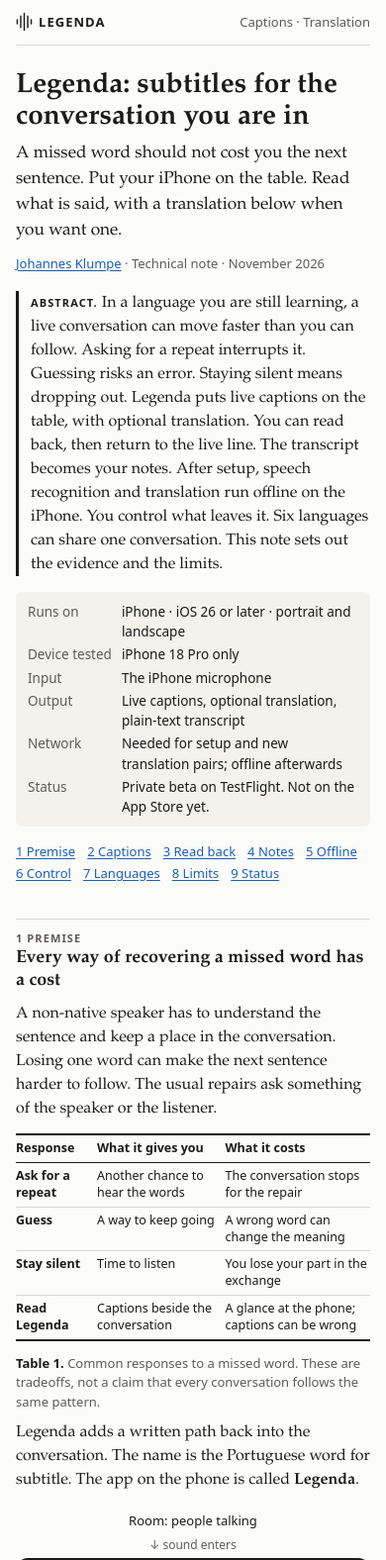
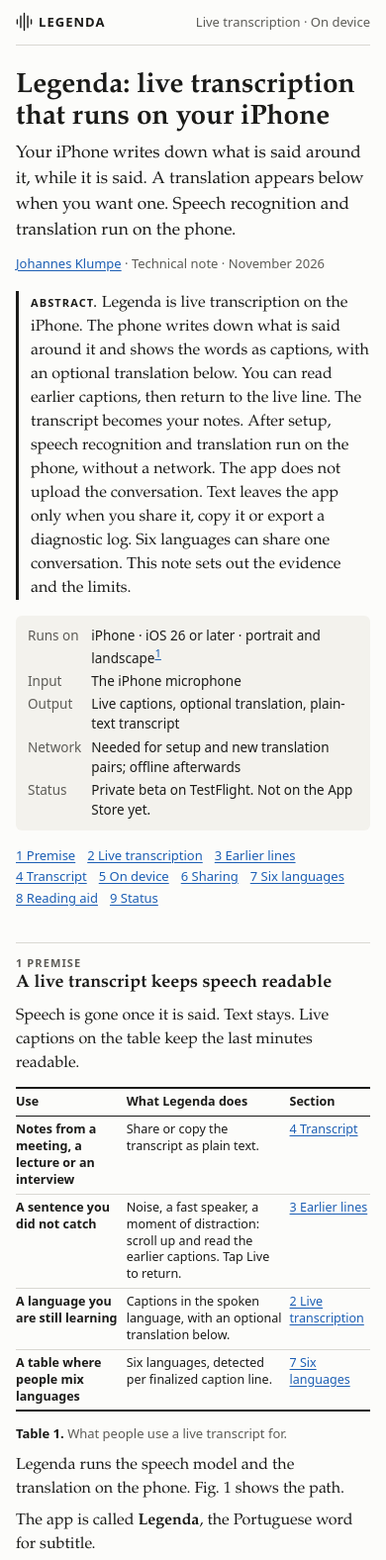
Before and after one commit to kjhnns/legendas-website, a plain HTML site: page index.html in a window 390 px wide. Shown: the top 1576 px of the page at 99% size. Drawn offline with Linux system fonts and the light colour scheme.

Commit message:
site: universal framing (live transcription that runs on the iPhone), device footnote
Owner feedback: less drama about the language-learning problem, a
universal live-transcription page, no focus on one iPhone model.

New title, deck, abstract and premise. Table 1 lists four uses; a
language you are still learning is one of them. Neutral section
headlines. The iPhone model name is gone; one footnote says that
physical testing used one phone with the A20 Pro chip.

Codex peer review: round 2 found one high finding (title and abstract
overstated the privacy guarantee) and two smaller ones, all fixed;
round 3 has no findings.

Co-Authored-By: Claude Fable 5.2 <noreply@anthropic.com>

```diff
--- a/index.html
+++ b/index.html
@@ -3,10 +3,10 @@
 <head>
 <meta charset="utf-8">
 <meta name="viewport" content="width=device-width, initial-scale=1">
-<title>Legenda: subtitles for the conversation you are in</title>
-<meta name="description" content="Live captions and optional translation on your iPhone. Read back, share the transcript, and keep the conversation on your phone. Offline after setup. Private beta.">
-<meta property="og:title" content="Legenda: subtitles for the conversation you are in">
-<meta property="og:description" content="Follow a conversation, read back a missed line, and take the transcript with you. Captions and translation run on the iPhone. Offline after setup.">
+<title>Legenda: live transcription that runs on your iPhone</title>
+<meta name="description" content="Live transcription on your iPhone, with optional translation. Read back and share the transcript. Speech recognition and translation run on the phone. Offline after setup. Private beta.">
+<meta property="og:title" content="Legenda: live transcription that runs on your iPhone">
+<meta property="og:description" content="Your iPhone writes down what is said around it, while it is said. Read back and share the transcript. Speech recognition and optional translation run on the phone. Offline after setup.">
 <meta property="og:type" content="website">
 <meta property="og:url" content="https://legendas.johannesklumpe.com/">
 <link rel="canonical" href="https://legendas.johannesklumpe.com/">
@@ -76,37 +76,37 @@ footer{margin-top:2.5rem;padding-top:.8rem;border-top:1px solid var(--rule);font
 <body>
 <header>
 <span><svg viewBox="0 0 24 28" aria-hidden="true"><path d="M2 11v6m5-11v16m5-20v24m5-20v16m5-11v6"/></svg><b>LEGENDA</b></span>
-<span>Captions · Translation</span>
+<span>Live transcription · On device</span>
 </header>
 <main>
-<h1>Legenda: subtitles for the conversation you are in</h1>
-<p class="deck">A missed word should not cost you the next sentence. Put your iPhone on the table. Read what is said, with a translation below when you want one.</p>
+<h1>Legenda: live transcription that runs on your iPhone</h1>
+<p class="deck">Your iPhone writes down what is said around it, while it is said. A translation appears below when you want one. Speech recognition and translation run on the phone.</p>
 <p class="by"><a href="https://johannesklumpe.com">Johannes Klumpe</a> · Technical note · November 2026</p>
-<p class="abstract"><b>Abstract.</b> In a language you are still learning, a live conversation can move faster than you can follow. Asking for a repeat interrupts it. Guessing risks an error. Staying silent means dropping out. Legenda puts live captions on the table, with optional translation. You can read back, then return to the live line. The transcript becomes your notes. After setup, speech recognition and translation run offline on the iPhone. You control what leaves it. Six languages can share one conversation. This note sets out the evidence and the limits.</p>
+<p class="abstract"><b>Abstract.</b> Legenda is live transcription on the iPhone. The phone writes down what is said around it and shows the words as captions, with an optional translation below. You can read earlier captions, then return to the live line. The transcript becomes your notes. After setup, speech recognition and translation run on the phone, without a network. The app does not upload the conversation. Text leaves the app only when you share it, copy it or export a diagnostic log. Six languages can share one conversation. This note sets out the evidence and the limits.</p>
 <dl class="facts">
-<dt>Runs on</dt><dd>iPhone · iOS 26 or later · portrait and landscape</dd>
-<dt>Device tested</dt><dd>iPhone 18 Pro only</dd>
+<dt>Runs on</dt><dd>iPhone · iOS 26 or later · portrait and landscape<sup><a href="#fn1">1</a></sup></dd>
 <dt>Input</dt><dd>The iPhone microphone</dd>
 <dt>Output</dt><dd>Live captions, optional translation, plain-text transcript</dd>
 <dt>Network</dt><dd>Needed for setup and new translation pairs; offline afterwards</dd>
 <dt>Status</dt><dd>Private beta on TestFlight. Not on the App Store yet.</dd>
 </dl>
 <nav aria-label="Contents">
-<a href="#premise">1 Premise</a><a href="#captions">2 Captions</a><a href="#history">3 Read back</a><a href="#notes">4 Notes</a><a href="#offline">5 Offline</a><a href="#control">6 Control</a><a href="#languages">7 Languages</a><a href="#limits">8 Limits</a><a href="#status">9 Status</a>
+<a href="#premise">1 Premise</a><a href="#captions">2 Live transcription</a><a href="#history">3 Earlier lines</a><a href="#notes">4 Transcript</a><a href="#offline">5 On device</a><a href="#control">6 Sharing</a><a href="#languages">7 Six languages</a><a href="#limits">8 Reading aid</a><a href="#status">9 Status</a>
 </nav>
 
-<h2 id="premise"><small>1 Premise</small>Every way of recovering a missed word has a cost</h2>
-<p>A non-native speaker has to understand the sentence and keep a place in the conversation. Losing one word can make the next sentence harder to follow. The usual repairs ask something of the speaker or the listener.</p>
+<h2 id="premise"><small>1 Premise</small>A live transcript keeps speech readable</h2>
+<p>Speech is gone once it is said. Text stays. Live captions on the table keep the last minutes readable.</p>
 <div class="scroll" tabindex="0"><table>
-<thead><tr><th scope="col">Response</th><th scope="col">What it gives you</th><th scope="col">What it costs</th></tr></thead>
+<thead><tr><th scope="col">Use</th><th scope="col">What Legenda does</th><th scope="col">Section</th></tr></thead>
 <tbody>
-<tr><th scope="row">Ask for a repeat</th><td>Another chance to hear the words</td><td>The conversation stops for the repair</td></tr>
-<tr><th scope="row">Guess</th><td>A way to keep going</td><td>A wrong word can change the meaning</td></tr>
-<tr><th scope="row">Stay silent</th><td>Time to listen</td><td>You lose your part in the exchange</td></tr>
-<tr><th scope="row">Read Legenda</th><td>Captions beside the conversation</td><td>A glance at the phone; captions can be wrong</td></tr>
+<tr><th scope="row">Notes from a meeting, a lecture or an interview</th><td>Share or copy the transcript as plain text.</td><td><a href="#notes">4 Transcript</a></td></tr>
+<tr><th scope="row">A sentence you did not catch</th><td>Noise, a fast speaker, a moment of distraction: scroll up and read the earlier captions. Tap Live to return.</td><td><a href="#history">3 Earlier lines</a></td></tr>
+<tr><th scope="row">A language you are still learning</th><td>Captions in the spoken language, with an optional translation below.</td><td><a href="#captions">2 Live transcription</a></td></tr>
+<tr><th scope="row">A table where people mix languages</th><td>Six languages, detected per finalized caption line.</td><td><a href="#languages">7 Six languages</a></td></tr>
 </tbody></table></div>
-<p class="cap"><b>Table 1.</b> Common responses to a missed word. These are tradeoffs, not a claim that every conversation follows the same pattern.</p>
-<p>Legenda adds a written path back into the conversation. The name is the Portuguese word for subtitle. The app on the phone is called <b>Legenda</b>.</p>
+<p class="cap"><b>Table 1.</b> What people use a live transcript for.</p>
+<p>Legenda runs the speech model and the translation on the phone. Fig. 1 shows the path.</p>
+<p>The app is called <b>Legenda</b>, the Portuguese word for subtitle.</p>
 <figure>
 <div class="flow" role="group" aria-label="Conversation processing after setup. Sound from the room enters the iPhone microphone. Voice detection and the speech model produce captions. Optional translation and captions appear on screen. Sharing, copying and exporting a diagnostic log are explicit user actions. Only they make conversation text available outside the app.">
 <p>Room: people talking</p>
@@ -125,7 +125,7 @@ footer{margin-top:2.5rem;padding-top:.8rem;border-top:1px solid var(--rule);font
 <figcaption><b>Fig. 1.</b> The conversation path after setup. Every processing box is inside the iPhone. The outgoing arrow is your choice to share. Copying the transcript is also explicit. Setup downloads are described in section 5.</figcaption>
 </figure>
 
-<h2 id="captions"><small>2 Claim 1</small>You can follow the words without asking the speaker to stop</h2>
+<h2 id="captions"><small>2 Claim 1</small>Speech becomes text while it is spoken</h2>
 <p>The phone lies on the table and listens through its microphone. Captions show what is said. Turn on <b>Translate</b> to split the screen: captions above, translation below in yellow. One menu selects the target language.</p>
 <p>Translation works on finalized caption lines. A line ends at a pause or at a length limit, so it can end in the middle of a sentence. The translation therefore trails the caption. It can also wait for a language download or for earlier lines. A line already in the target language appears unchanged. The screen stays awake while the app listens.</p>
 <figure>
@@ -136,9 +136,9 @@ footer{margin-top:2.5rem;padding-top:.8rem;border-top:1px solid var(--rule);font
 </div>
 <figcaption><b>Fig. 2.</b> Captions alone, optional translation, and the target language menu. All screenshots on this page show demo text. Tap an image to enlarge it.</figcaption>
 </figure>
-<p>In the author's field logs from one iPhone 18 Pro, a recognition pass took about <b>0.2 to 0.3 seconds</b>. Captions updated about every <b>1.5 seconds</b>. A pass time measures recognition work, not the delay from speaking a word to seeing it.</p>
+<p>In the author's field logs from the phone used for development, a recognition pass took about <b>0.2 to 0.3 seconds</b>.<sup><a href="#fn1">1</a></sup> Captions updated about every <b>1.5 seconds</b>. A pass time measures recognition work, not the delay from speaking a word to seeing it.</p>
 
-<h2 id="history"><small>3 Claim 2</small>A missed line stays within reach</h2>
+<h2 id="history"><small>3 Claim 2</small>Earlier lines stay within reach</h2>
 <p>Scroll up to read again what was said a minute ago. New lines do not pull you back while you read older captions. Tap <b>Live</b>, or scroll to the bottom, to return to the live line. Each pane scrolls on its own.</p>
 <div class="scroll" tabindex="0"><table>
 <thead><tr><th scope="col">Your action</th><th scope="col">What the view does</th></tr></thead>
@@ -165,7 +165,7 @@ footer{margin-top:2.5rem;padding-top:.8rem;border-top:1px solid var(--rule);font
 <figcaption><b>Fig. 4.</b> The transcript enters the standard iOS share sheet. This demo device shows Copy and Save to Files; destinations depend on the apps available on your phone.</figcaption>
 </figure>
 
-<h2 id="offline"><small>5 Claim 4</small>The conversation runs offline after setup</h2>
+<h2 id="offline"><small>5 Claim 4</small>Everything runs on the phone after setup</h2>
 <p>Speech recognition uses NVIDIA Parakeet, the FluidInference/parakeet-ultra-coreml build, through the open-source FluidAudio library. It runs on the iPhone's Apple Neural Engine. Silero VAD detects voice activity. Apple's Translation framework translates on the device.</p>
 <p>First start needs a network connection. Setup downloads about <b>630 MB</b> for the speech model from Hugging Face, plus about <b>2 MB</b> for voice detection. It then prepares the speech model for the Neural Engine. iOS downloads a translation language pair the first time that pair is needed. With these assets installed, captions and translation work in airplane mode.</p>
 <figure>
@@ -181,9 +181,9 @@ footer{margin-top:2.5rem;padding-top:.8rem;border-top:1px solid var(--rule);font
 <tr><th scope="row">Later starts</th><td>About 4 seconds</td></tr>
 <tr><th scope="row">Preparation after an update</th><td>1 minute 39 seconds in one observation</td></tr>
 </tbody></table></div>
-<p class="cap"><b>Table 3.</b> Observations from the author's field logs on one iPhone 18 Pro. Preparation is roughly 2 to 5 minutes, separate from the download. An app update can require preparation again. These are observations, not timing guarantees.</p>
+<p class="cap"><b>Table 3.</b> Observations from the author's field logs.<sup><a href="#fn1">1</a></sup> Preparation is roughly 2 to 5 minutes, separate from the download. An app update can require preparation again. These are observations, not timing guarantees.</p>
 
-<h2 id="control"><small>6 Claim 5</small>You decide when the conversation leaves the phone</h2>
+<h2 id="control"><small>6 Claim 5</small>You decide what leaves the phone</h2>
 <p>There is no account, no sign-in and no server of ours. The app has no analytics or crash-reporting SDK. Its own network code fetches model files and setup metadata. It does not upload the conversation.</p>
 <p>Audio is processed in memory and is not saved. The transcript also lives in memory. It is lost when the app process closes unless you have shared or copied it elsewhere. Switching away from the app is not the same as closing its process.</p>
 <p>One exception is explicit. A hidden diagnostics panel has the action <b>Export log (includes captions)</b>. It writes a temporary text file with diagnostic events and caption text, and opens the share sheet for it. This happens only when you tap it. The app never saves a session by itself.</p>
@@ -229,20 +229,21 @@ footer{margin-top:2.5rem;padding-top:.8rem;border-top:1px solid var(--rule);font
 </figure>
 <p>A separate, small test used synthetic speech with mixed languages. In <b>29 of 37 checks</b> the expected English word was present in the recognized text. The test checks that the word is present, not where it stands. It is indicative only. Names and loanwords can be wrong.</p>
 
-<h2 id="limits"><small>8 Limits</small>The captions remain a reading aid</h2>
+<h2 id="limits"><small>8 Limits</small>Legenda is a reading aid</h2>
 <ul>
-<li><b>Hardware.</b> iPhone only, with iOS 26 or later. It needs a recent iPhone. Development and device measurements used one iPhone 18 Pro; other iPhones have not been measured by us.</li>
+<li><b>Hardware.</b> iPhone only, with iOS 26 or later. Tested on one chip so far.<sup><a href="#fn1">1</a></sup></li>
 <li><b>Setup.</b> First start needs a network connection and several minutes. New translation pairs need a download. An update can trigger model preparation again.</li>
 <li><b>Accuracy.</b> There are six supported languages. In the Mac test, noise raised word error rate from 3.55% to 7.64% for Portuguese, 3.74% to 11.35% for German, and 5.11% to 6.71% for English. Names and loanwords can be wrong.</li>
 <li><b>Speakers.</b> Legenda does not say who is speaking.</li>
 <li><b>Translation.</b> It works on finalized caption lines, not word by word, so it trails the captions.</li>
-<li><b>Heat and battery.</b> The Neural Engine works throughout listening. The phone gets warm and uses battery. The author's iPhone 18 Pro field logs showed the thermal state “serious” in long sessions; the app then decodes less often. Running memory use was about 1.3 GB on that device.</li>
+<li><b>Heat and battery.</b> The Neural Engine works throughout listening. The phone gets warm and uses battery. The author's field logs showed the thermal state “serious” in long sessions; the app then decodes less often. Running memory use was about 1.3 GB.<sup><a href="#fn1">1</a></sup></li>
 <li><b>Use.</b> Captions are a reading aid, not a certified record. Tell the people at the table that the phone is captioning them.</li>
 <li><b>Maintenance.</b> One person builds it.</li>
 </ul>
 
 <h2 id="status"><small>9 Status</small>Legenda is in private beta</h2>
 <p>Legenda is in private beta on TestFlight. It is not on the App Store yet.</p>
+<p class="cap" id="fn1">1. On a physical iPhone, Legenda has so far been tested only with Apple's latest A-series chip, the A20 Pro. All phone measurements on this page come from one phone with that chip. Other iPhone chips have not been measured.</p>
 </main>
 <footer>Built and maintained by Johannes · © 2026 Legenda</footer>
 </body>
```
